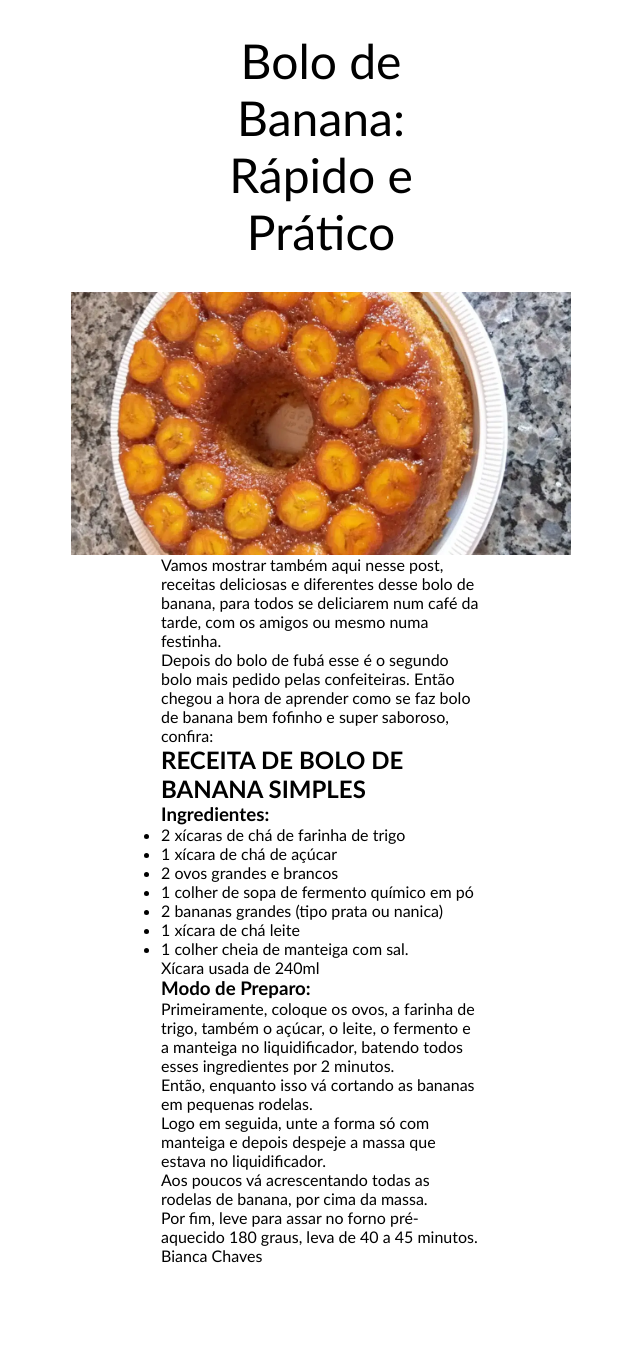
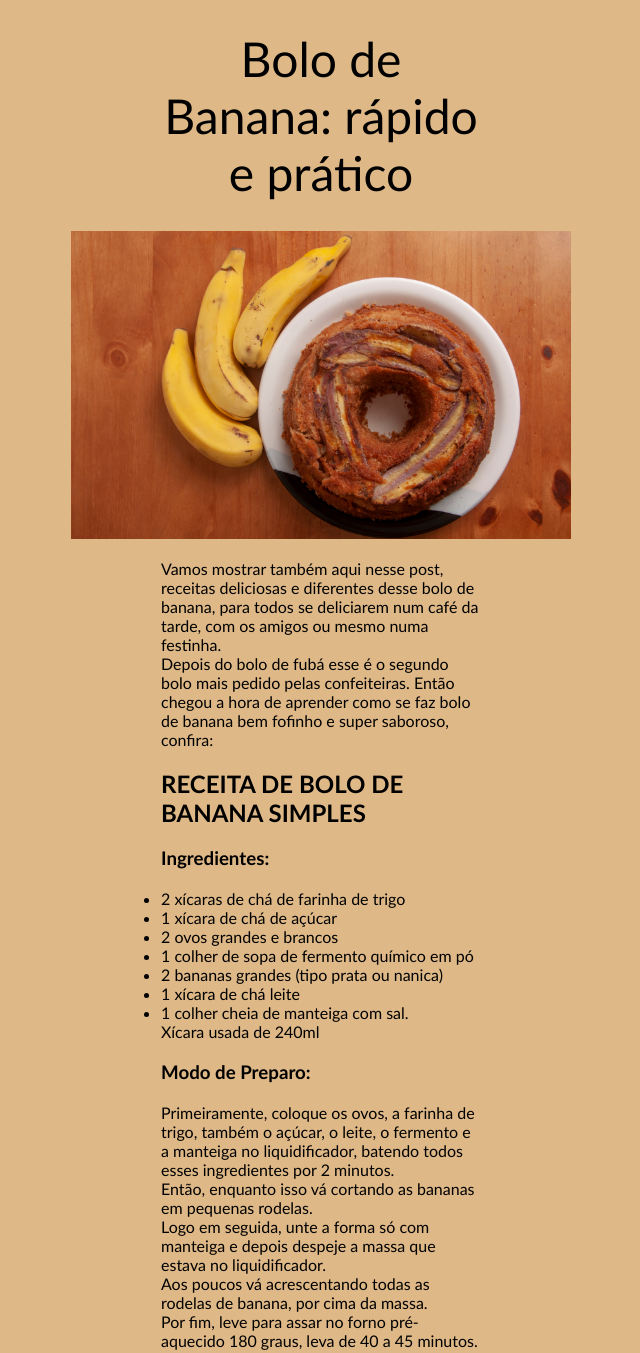
Before and after one commit to bchavx/Receita, a plain HTML site: page index.html in a window 1280 px wide. Shown: the top 1353 px of the page, without its empty margins (319-959 px from the left). Before the commit the page ends 1265 px from the top, so only its background shows below. Drawn offline with Linux system fonts and the light colour scheme.

Commit message:
classe ok

```diff
--- a/index.html
+++ b/index.html
@@ -8,13 +8,13 @@
 </head>
 <body>
     <header>
-        <h1>Bolo de Banana: Rápido e Prático</h1>
+        <h1>Bolo de Banana: rápido e prático</h1>
     </header>
     <main>
         <div class="container-imagem">
-            <img class="imagem" src="./img/bolobanana.webp" alt="Bolo de Banana">
+            <img class="imagem" src="./img/receitas-de-bolo-de-banana-00.png" alt="Bolo de Banana">
         </div>
-        <div>
+        <div class="primeiro-paragrafo">
          <p>
             Vamos mostrar também aqui nesse post, receitas deliciosas e diferentes desse bolo de banana, para todos se deliciarem num café da tarde, com os amigos ou mesmo numa festinha.
          </p>
@@ -25,11 +25,11 @@
        <h2>
         RECEITA DE BOLO DE BANANA SIMPLES
        </h2>
-       <div>
+       <div class="ingre">
        <h3>
         Ingredientes:
        </h3>
-       <ul>
+       <ul class="lista">
         <li>2 xícaras de chá de farinha de trigo</li>
         <li>1 xícara de chá de açúcar</li>
         <li>2 ovos grandes e brancos</li>
@@ -43,10 +43,10 @@
        </div>
     </div>
     <div>
-        <h3>
+        <h3 class="modo">
             Modo de Preparo:
         </h3>
-        <p>
+        <p class="paragrafo">
             Primeiramente, coloque os ovos, a farinha de trigo, também o açúcar, o leite, o fermento e a manteiga no liquidificador, batendo todos esses ingredientes por 2 minutos.
         </p>
         <p>
@@ -64,8 +64,7 @@
     </div>
 
     </main>
-    <footer>
-        Bianca Chaves
-    </footer>
+    <footer class="autoria"> Bianca Chaves
+        </footer>
 </body>
 </html>
--- a/style.css
+++ b/style.css
@@ -7,13 +7,35 @@ body{
     font-family: 'Gill Sans', 'Gill Sans MT', Calibri, 'Trebuchet MS', sans-serif;
     padding-left: 480px;
     padding-right: 480px;
+    background-color: burlywood;
 }
 h1{
     text-align: center;
-    margin-top: 32px;
-    margin-bottom: 32px;
+    margin-top: 30px;
+    margin-bottom: 30px;
     font-size: 48px;
     font-weight: 400;
+}
+.primeiro-paragrafo{
+    text-align: top;
+    margin-top: 20px;
+    margin-bottom: 20px;
+}
+.ingre{
+    margin-top: 20px;
+
+}
+.lista{
+    margin-top: 20px;
+}
+.modo{
+    margin-top: 20px;
+}
+.paragrafo{
+    margin-top: 20px;
+}
+.autoria{
+    margin-top: 30px;
 }
 .imagem{
     width: 500px;
```
Also changed, not shown: img/receitas-de-bolo-de-banana-00.png (added).
